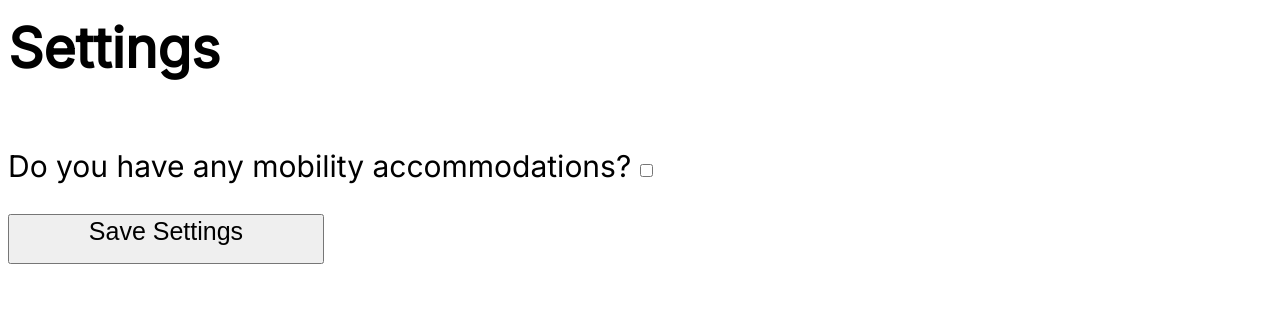
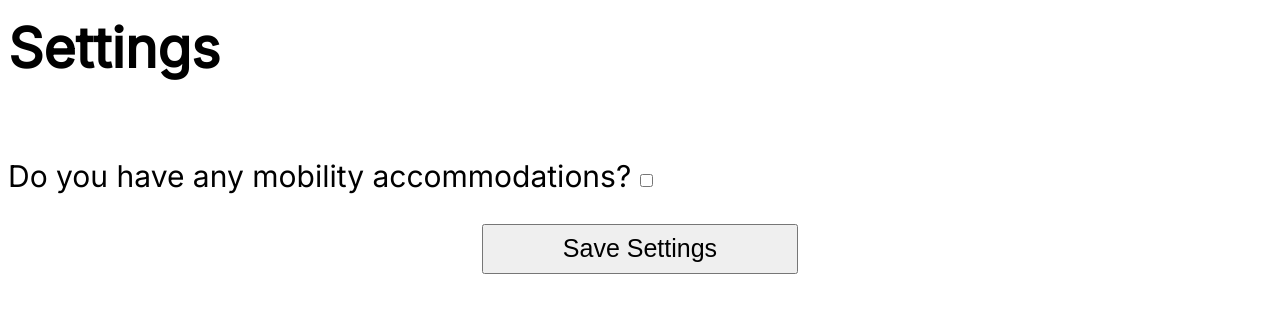
Before and after one commit to CodingMaster121/PHSInteractiveMap, a plain HTML site: page templates/settings.html in a window 1280 px wide. Shown: the part 175-488 px from the top of the page. Drawn offline with Linux system fonts and the light colour scheme.

Commit message:
save settings button change

```diff
--- a/static/settings.css
+++ b/static/settings.css
@@ -1,15 +1,17 @@
 .mobility_inclusion {
     display: inline;
-    padding-top: 20px;
 }
 
 .save_settings {
+    display: block;
     font-size: 25px;
-    display: flex;
-    justify-content: center;
-    vertical-align: middle;
     width: 25%;
     height: 50px;
+    margin: auto;
+}
+
+h1 {
+    padding-bottom: 10px;
 }
 
 input {
```
